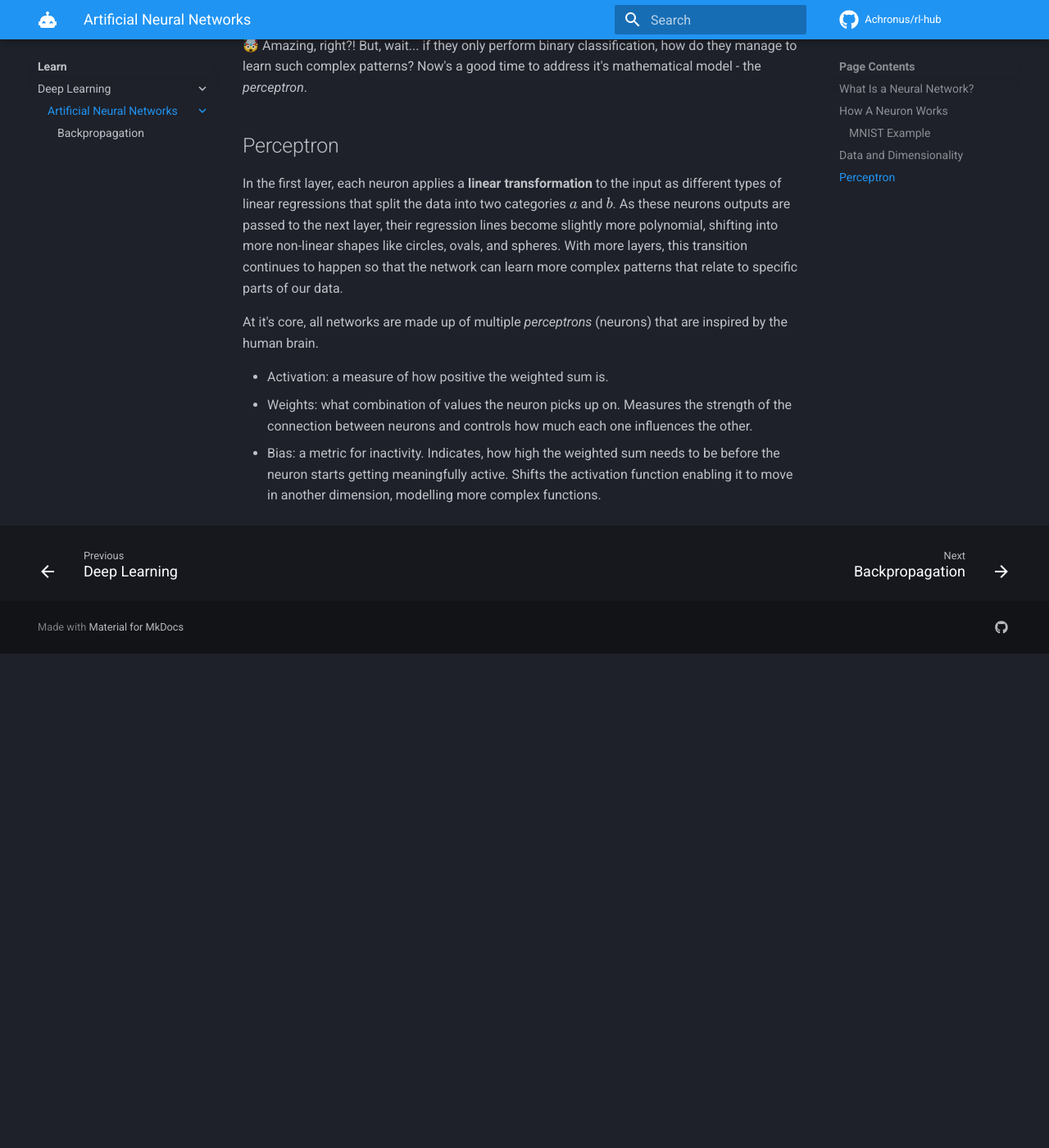
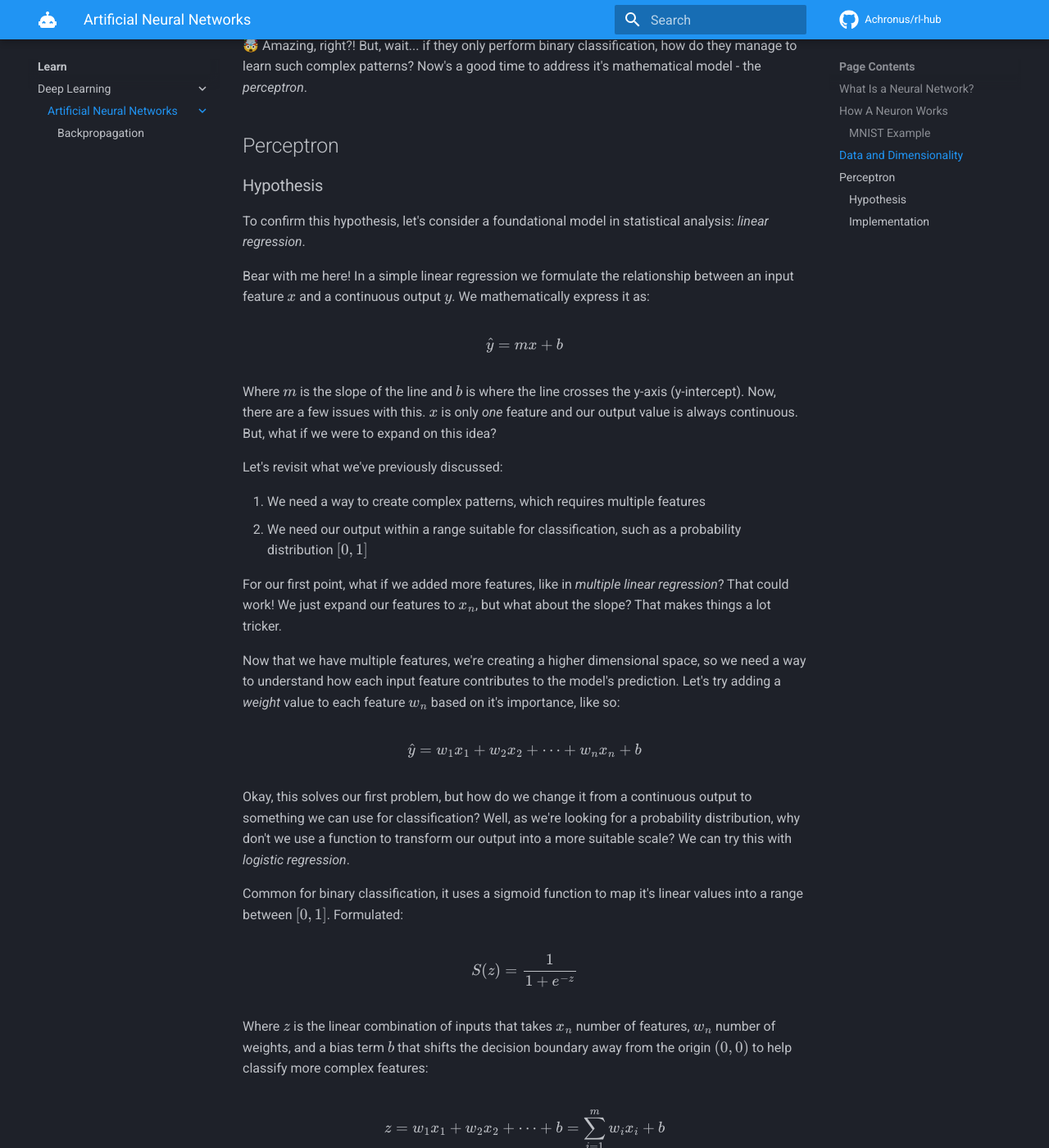
Before and after one commit to Achronus/rl-hub, an MkDocs documentation site: the page built from docs/learn/deep-learning/basics/index.md, in a window 1280 px wide and 1400 px high, scrolled down 6377 px. Shown: the whole window at 82% size. Built offline with MkDocs 1.6.1 and Material for MkDocs 9.7.7, drawn with Linux system fonts in a browser that asks for light colours; comment, search, counter and statistics services are not loaded; before the commit the page ends 7174 px from its top, so only the background shows below that; some of the changed text lies outside the part shown.

Commit message:
Added perceptron hypothesis theory

```diff
--- a/docs/learn/deep-learning/basics/index.md
+++ b/docs/learn/deep-learning/basics/index.md
@@ -143,6 +143,57 @@ This applies to *all* dimensions, and regardless of how many there are, the boun
 
 ## Perceptron
 
+### Hypothesis
+
+To confirm this hypothesis, let's consider a foundational model in statistical analysis: *linear regression*.
+
+Bear with me here! In a simple linear regression we formulate the relationship between an input feature $x$ and a continuous output $y$. We mathematically express it as:
+
+$$
+\hat{y} = mx + b
+$$
+
+Where $m$ is the slope of the line and $b$ is where the line crosses the y-axis (y-intercept). Now, there are a few issues with this. $x$ is only *one* feature and our output value is always continuous. But, what if we were to expand on this idea?
+
+Let's revisit what we've previously discussed:
+
+1. We need a way to create complex patterns, which requires multiple features
+2. We need our output within a range suitable for classification, such as a probability distribution $[0, 1]$
+
+For our first point, what if we added more features, like in *multiple linear regression*? That could work! We just expand our features to $x_n$, but what about the slope? That makes things a lot tricker.
+
+Now that we have multiple features, we're creating a higher dimensional space, so we need a way to understand how each input feature contributes to the model's prediction. Let's try adding a *weight* value to each feature $w_n$ based on it's importance, like so:
+
+$$
+\hat{y} = w_1 x_1 + w_2 x_2 + \cdots + w_n x_n + b
+$$
+
+Okay, this solves our first problem, but how do we change it from a continuous output to something we can use for classification? Well, as we're looking for a probability distribution, why don't we use a function to transform our output into a more suitable scale? We can try this with *logistic regression*.
+
+Common for binary classification, it uses a sigmoid function to map it's linear values into a range between $[0, 1]$. Formulated:
+
+$$
+S(z) = \frac{1}{1 + e^{-z}}
+$$
+
+Where $z$ is the linear combination of inputs that takes $x_n$ number of features, $w_n$ number of weights, and a bias term $b$ that shifts the decision boundary away from the origin $(0, 0)$ to help classify more complex features:
+
+$$
+z = w_1 x_1 + w_2 x_2 + \cdots + b = \sum^{m}_{i = 1}w_i x_i + b
+$$
+
+Notice how $z$ is identical to $\hat{y}$ in our multiple linear regression.
+
+What if I told you this is exactly what a perceptron is? It's almost too good to be true, right? Something that simple can't possibly be what drives a NN! Well it is! 😁 Or, at least the first part! Let's take a look.
+
+### Implementation
+
+<figure markdown="span">
+    ![Perceptron](../../../assets/imgs/perceptron.png)
+    <figcaption>Figure 4.1. A diagram of the perceptron process (created by author)</figcaption>
+</figure>
+
+
 
 <!-- Update below, factually incorrect -->
 In the first layer, each neuron applies a **linear transformation** to the input as different types of linear regressions that split the data into two categories $a$ and $b$. As these neurons outputs are passed to the next layer, their regression lines become slightly more polynomial, shifting into more non-linear shapes like circles, ovals, and spheres. With more layers, this transition continues to happen so that the network can learn more complex patterns that relate to specific parts of our data.
```
Also changed, not shown: docs/assets/imgs/perceptron.png (added).
